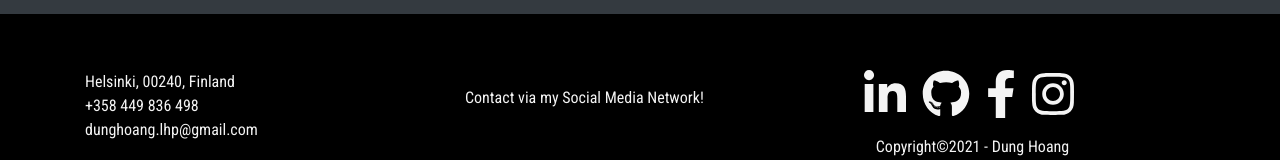
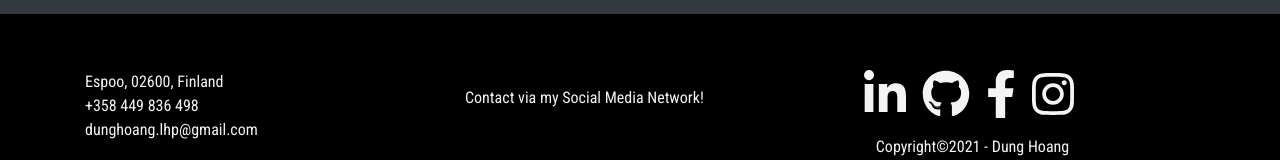
Before and after one commit to JunHoang/portfolio, a React (Create React App) app: page / in a window 1280 px wide. Shown: the part 5648-5808 px from the top of the page. Built offline with nearby package versions, Linux system fonts and the light colour scheme.

Commit message:
changed Footer

```diff
--- a/src/components/Footer.js
+++ b/src/components/Footer.js
@@ -14,7 +14,7 @@ export default function Footer() {
         <div className="row">
           <div className="col-lg-4 col-md-5 col-sm-12 justify-content-center">
             <div className="d-flex">
-              <p>Helsinki, 00240, Finland</p>
+              <p>Espoo, 02600, Finland</p>
             </div>
             <div className="d-flex">
               <a href="tel:0465712157">+358 449 836 498</a>
@@ -58,7 +58,7 @@ export default function Footer() {
               </a>
               <a
                 className="px-2"
-                href="https://www.facebook.com/DungDung.9498/"
+                href="https://www.facebook.com/JunHoang.9498/"
                 target="_blank"
                 rel="noreferrer noopener"
               >
@@ -70,7 +70,7 @@ export default function Footer() {
               </a>
               <a
                 className="px-2"
-                href="https://www.instagram.com/hnmd_9498/"
+                href="https://www.instagram.com/_jun_hoang_/"
                 target="_blank"
                 rel="noreferrer noopener"
               >
```
